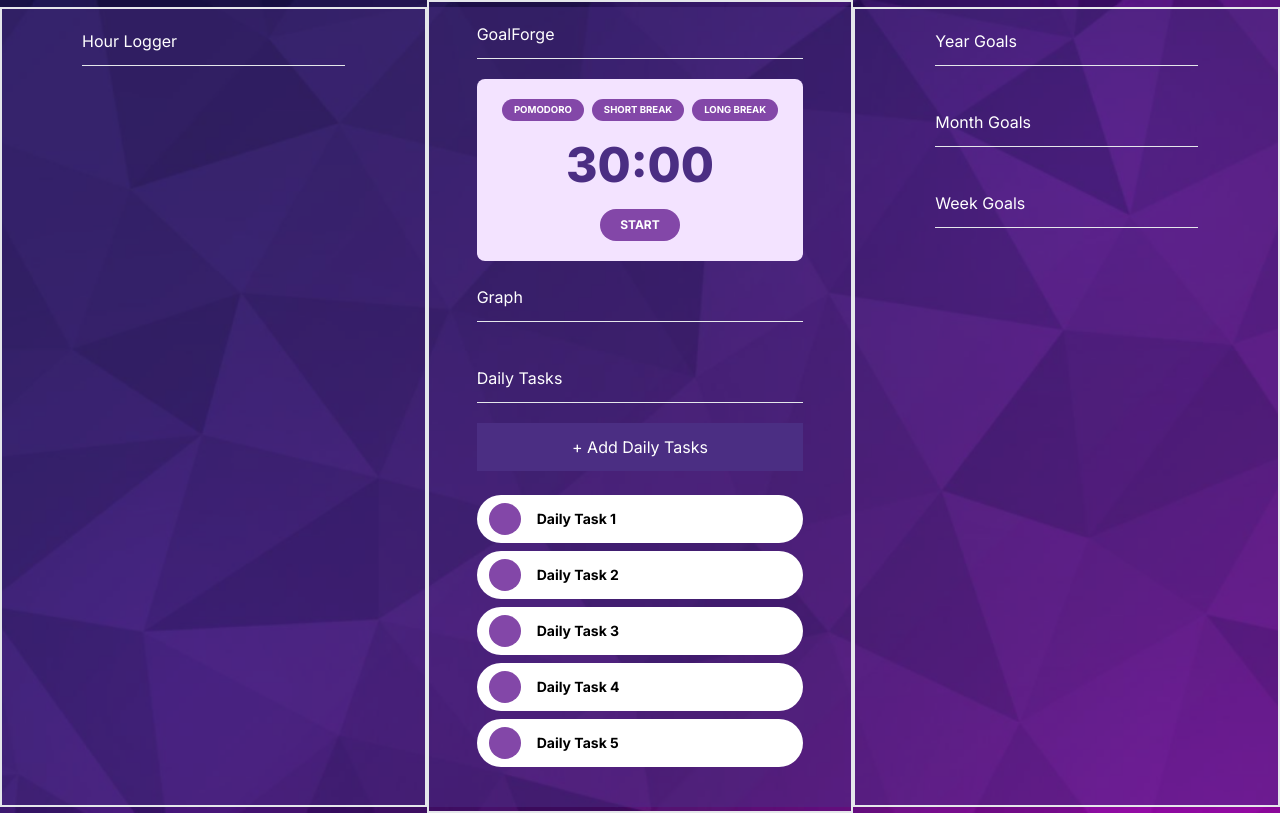
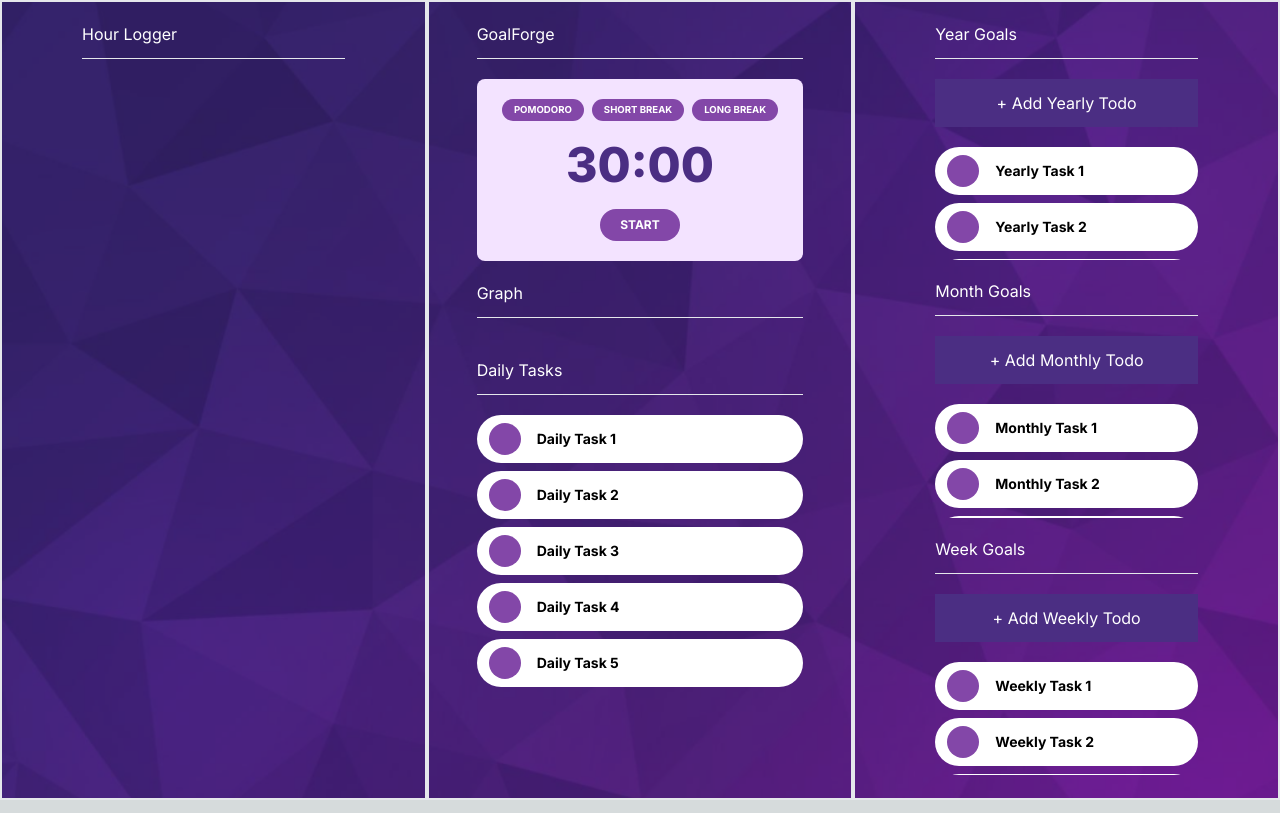
Before and after one commit to afutofu/goalforge, a Next.js app: page / in a window 1280 px wide. Built offline with nearby package versions, Linux system fonts and the light colour scheme.

Commit message:
Implement macro section and add no-scrollbar tw class

```diff
--- a/src/app/page.tsx
+++ b/src/app/page.tsx
@@ -14,7 +14,7 @@ const Section: FC<SectionProps> = ({ children, className }) => {
   return (
     <section
       className={
-        'w-1/3 border-2 min-h-screen flex flex-col justify-start py-5 px-20 z-20 ' +
+        'relative w-1/3 border-2 h-screen flex flex-col justify-start py-5 px-20 z-20 ' +
         className
       }
     >
@@ -51,15 +51,66 @@ const Home = () => {
         />
         <Separator />
       </Section>
-      <Section>
-        <Header title={'Year Goals'} />
-        <Separator />
+      <Section className="!grid grid-rows-3 grid-cols-1 gap-y-4">
+        <div className="">
+          <Header title={'Year Goals'} />
+          <div className="bg-primary flex justify-center py-3">
+            + Add Yearly Todo
+          </div>
+          <Separator />
+          <TodoList
+            tasks={[
+              { id: '1', name: 'Yearly Task 1' },
+              { id: '2', name: 'Yearly Task 2' },
+              { id: '3', name: 'Yearly Task 3' },
+              { id: '4', name: 'Yearly Task 4' },
+              { id: '5', name: 'Yearly Task 5' },
+            ]}
+            containerStyle={{
+              maxHeight: 'calc(100% - 8rem)',
+            }}
+          />
+        </div>
 
-        <Header title={'Month Goals'} />
-        <Separator />
+        <div className="">
+          <Header title={'Month Goals'} />
+          <div className="bg-primary flex justify-center py-3">
+            + Add Monthly Todo
+          </div>
+          <Separator />
+          <TodoList
+            tasks={[
+              { id: '1', name: 'Monthly Task 1' },
+              { id: '2', name: 'Monthly Task 2' },
+              { id: '3', name: 'Monthly Task 3' },
+              { id: '4', name: 'Monthly Task 4' },
+              { id: '5', name: 'Monthly Task 5' },
+            ]}
+            containerStyle={{
+              maxHeight: 'calc(100% - 8rem)',
+            }}
+          />
+        </div>
 
-        <Header title={'Week Goals'} />
-        <Separator />
+        <div className="">
+          <Header title={'Week Goals'} className="flex-none" />
+          <div className="bg-primary flex justify-center py-3">
+            + Add Weekly Todo
+          </div>
+          <Separator />
+          <TodoList
+            tasks={[
+              { id: '1', name: 'Weekly Task 1' },
+              { id: '2', name: 'Weekly Task 2' },
+              { id: '3', name: 'Weekly Task 3' },
+              { id: '4', name: 'Weekly Task 4' },
+              { id: '5', name: 'Weekly Task 5' },
+            ]}
+            containerStyle={{
+              maxHeight: 'calc(100% - 8rem)',
+            }}
+          />
+        </div>
       </Section>
     </main>
   );
--- a/src/components/Separator.tsx
+++ b/src/components/Separator.tsx
@@ -1,5 +1,9 @@
-import React from 'react';
+import React, { type FC } from 'react';
 
-export const Separator = () => {
-  return <br className="mb-5" />;
+interface ISeparator {
+  className?: string;
+}
+
+export const Separator: FC<ISeparator> = ({ className }) => {
+  return <div className={'mb-5 ' + (className ?? '')} />;
 };
--- a/src/containers/TodoList.tsx
+++ b/src/containers/TodoList.tsx
@@ -1,20 +1,25 @@
 import React, { type FC } from 'react';
 import { type ITask } from '@/types';
 import { TodoItem } from '@/components/TodoItem';
-import { Separator } from '@/components/Separator';
 
 interface ITodoList {
   tasks: ITask[];
+  containerClass?: string;
+  containerStyle?: React.CSSProperties;
 }
 
-export const TodoList: FC<ITodoList> = ({ tasks }) => {
+export const TodoList: FC<ITodoList> = ({
+  tasks,
+  containerClass,
+  containerStyle,
+}) => {
   return (
-    <div className="flex flex-col">
-      <div className="bg-primary flex justify-center py-3">
-        + Add Daily Tasks
-      </div>
-      <Separator />
-      <div className="flex flex-col">
+    <div
+      className={
+        'flex flex-col overflow-y-scroll no-scrollbar ' + (containerClass ?? '')
+      }
+      style={containerStyle}
+    >
       {tasks.map((task, i) => {
         if (i !== tasks.length - 1)
           return (
@@ -26,6 +31,5 @@ export const TodoList: FC<ITodoList> = ({ tasks }) => {
         else return <TodoItem key={task.id} task={task} />;
       })}
     </div>
-    </div>
   );
 };
--- a/tailwind.config.ts
+++ b/tailwind.config.ts
@@ -1,4 +1,5 @@
 import type { Config } from 'tailwindcss';
+import plugin from 'tailwindcss/plugin';
 
 const config: Config = {
   content: [
@@ -19,6 +20,19 @@ const config: Config = {
       },
     },
   },
-  plugins: [],
+  plugins: [
+    plugin(function ({ addUtilities }) {
+      const newUtilities = {
+        '.no-scrollbar::-webkit-scrollbar': {
+          display: 'none',
+        },
+        '.no-scrollbar': {
+          '-ms-overflow-style': 'none',
+          'scrollbar-width': 'none',
+        },
+      };
+      addUtilities(newUtilities);
+    }),
+  ],
 };
 export default config;
```
Lines whose indentation alone changed are shown as unchanged.
